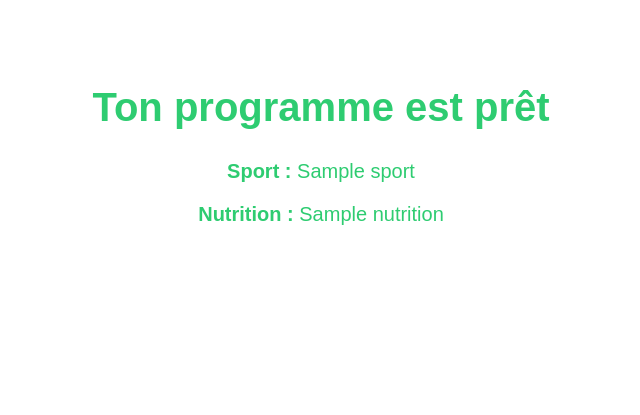
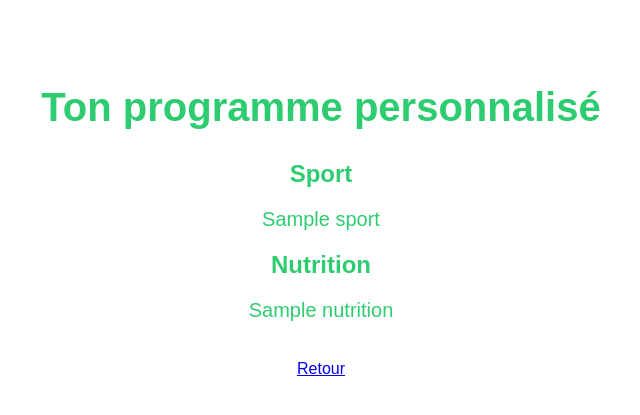
Before and after one commit to yaoji999/Fitness-food, a Flask app: template template/result.html in a window 1280 px wide. Shown: the top 415 px of the page, without its empty margins (319-959 px from the left). Run offline with Flask 3, Linux system fonts and the light colour scheme; the template is opened without the code that fills it: most values are stand-ins (such as "Sample title", 1, 10 or a date in 2020).

Commit message:
Update result.html

```diff
--- a/template/result.html
+++ b/template/result.html
@@ -5,11 +5,11 @@
     <title>Programme personnalisé - ELIO</title>
     <style>
         body {
+            background-color: #ffffff;
+            color: #2ecc71;
             font-family: Arial, sans-serif;
+            text-align: center;
             padding: 50px;
-            background: #ffffff;
-            color: #2ecc71;
-            text-align: center;
         }
         h1 {
             font-size: 40px;
@@ -17,13 +17,17 @@
         }
         p {
             font-size: 20px;
-            margin: 20px;
+            margin: 20px 0;
         }
     </style>
 </head>
 <body>
-    <h1>Ton programme est prêt</h1>
-    <p><strong>Sport :</strong> {{ sport }}</p>
-    <p><strong>Nutrition :</strong> {{ nutrition }}</p>
+    <h1>Ton programme personnalisé</h1>
+    <h2>Sport</h2>
+    <p>{{ sport }}</p>
+    <h2>Nutrition</h2>
+    <p>{{ nutrition }}</p>
+    <br>
+    <a href="/">Retour</a>
 </body>
 </html>
```
